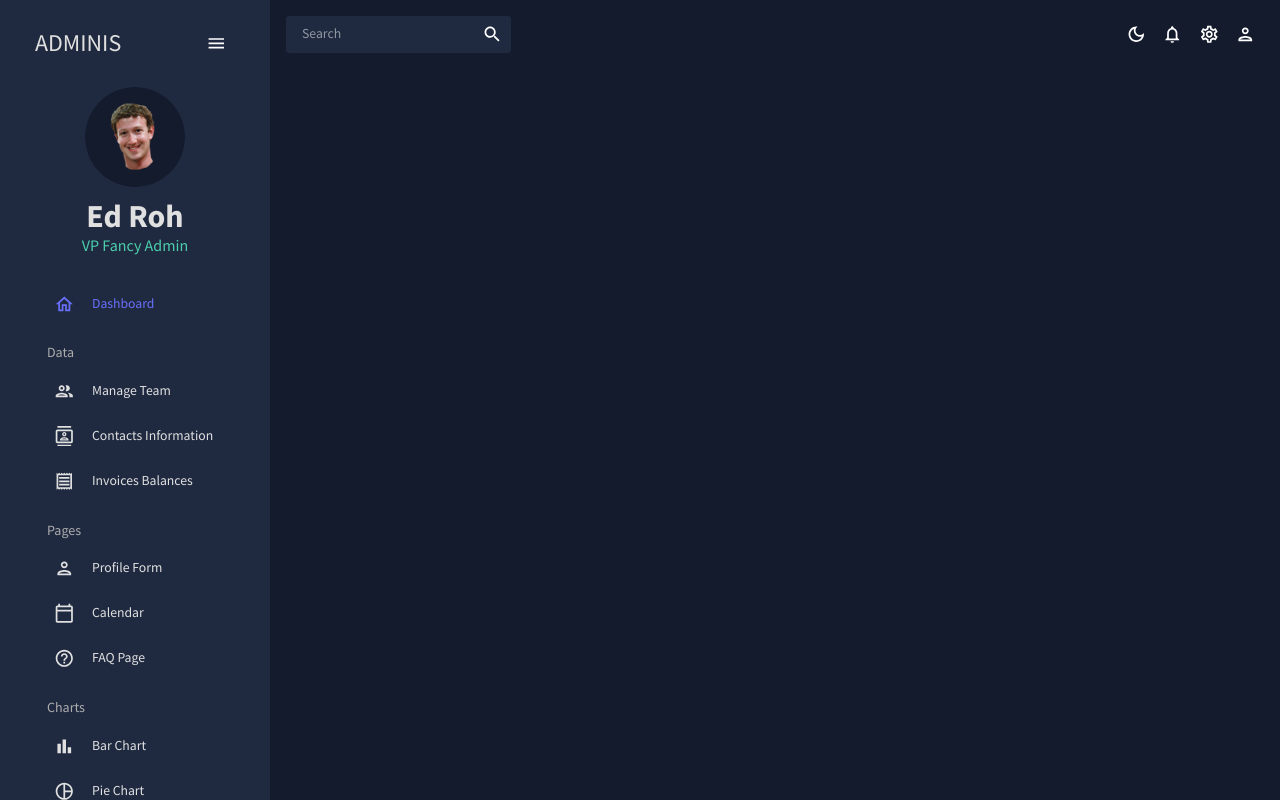
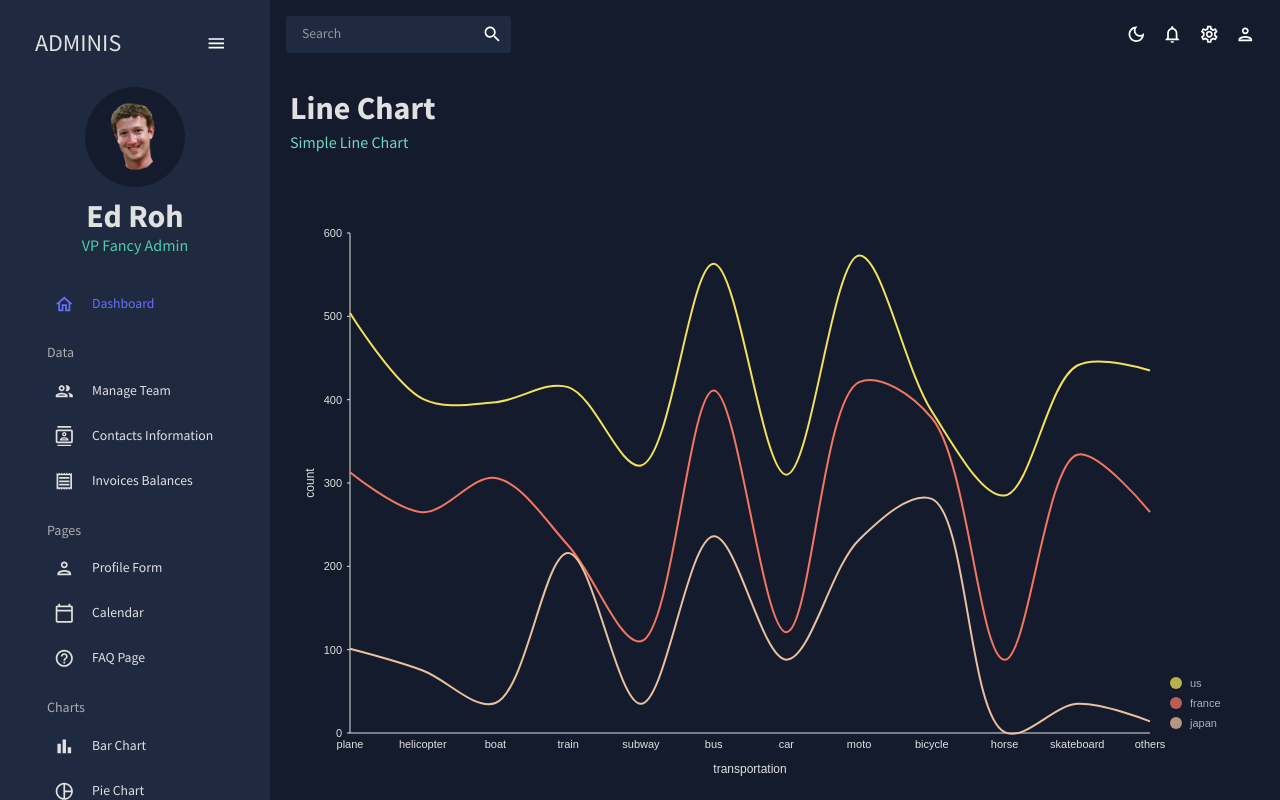
Before and after one commit to hugozeminian/react-admin-dashboard-app, a React (Create React App) app: page /line in a window 1280 px wide. Built offline with nearby package versions, Linux system fonts and the light colour scheme; a web font is replaced by a local one.

Commit message:
line chart

```diff
--- a/src/App.js
+++ b/src/App.js
@@ -11,7 +11,7 @@
 import FAQ from "./scenes/faq";
 import Bar from "./scenes/bar";
 import Pie from "./scenes/pie";
-// import Line from "./scenes/line";
+import Line from "./scenes/line";
 // import Geography from "./scenes/geography";
 import { CssBaseline, ThemeProvider } from "@mui/material";
 import { ColorModeContext, useMode } from "./theme";
@@ -35,7 +35,7 @@
               <Route path="/form" element={<Form />} />
               <Route path="/bar" element={<Bar />} />
               <Route path="/pie" element={<Pie />} />
-              {/* <Route path="/line" element={<Line />} />*/}
+              <Route path="/line" element={<Line />} />
               <Route path="/faq" element={<FAQ />} />
               <Route path="/calendar" element={<Calendar />} />
               {/* <Route path="/geography" element={<Geography />} />*/}
--- /dev/null
+++ b/src/scenes/line/index.jsx
@@ -0,0 +1,16 @@
+import { Box } from "@mui/material";
+import Header from "../../components/Header";
+import LineChart from "../../components/LineChart";
+
+const Line = () => {
+  return (
+    <Box m="20px">
+      <Header title="Line Chart" subtitle="Simple Line Chart" />
+      <Box height="75vh">
+        <LineChart />
+      </Box>
+    </Box>
+  );
+};
+
+export default Line;
```
